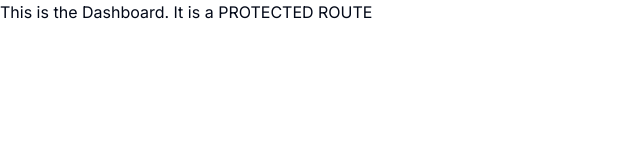
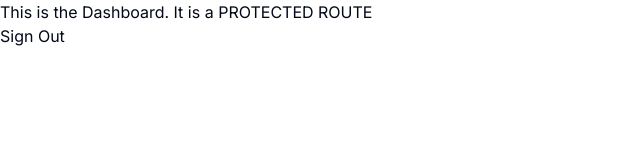
Before and after one commit to MbuguaNgigi50/Next-Auth-Implementation, a Next.js app: page /dashboard in a window 1280 px wide. Shown: the top 160 px of the page, without its empty margins (0-640 px from the left). Built offline with nearby package versions, Linux system fonts and the light colour scheme.

Commit message:
Changes to Middleware

```diff
--- a/app/(application)/(root)/page.tsx
+++ b/app/(application)/(root)/page.tsx
@@ -1,7 +1,10 @@
+import { LoginButton } from "../../auth";
+
 export default function Home() {
   return (
-    <div>
-      This is the homepage
-    </div>
-  )
+		<main>
+			<div>This is the homepage</div>
+			<LoginButton />
+		</main>
+	);
 }
--- a/app/(application)/dashboard/page.tsx
+++ b/app/(application)/dashboard/page.tsx
@@ -1,3 +1,10 @@
+import { LogoutButton } from "../../auth";
+
 export default function Dashboard() {
-	return <div>This is the Dashboard. It is a PROTECTED ROUTE</div>;
+	return (
+		<main>
+			<div>This is the Dashboard. It is a PROTECTED ROUTE</div>
+			<LogoutButton />
+		</main>
+	);
 }
--- /dev/null
+++ b/app/auth.tsx
@@ -0,0 +1,21 @@
+'use client'
+
+import { signIn, signOut } from "next-auth/react"
+
+export const LogoutButton = () => {
+    return (
+        <div>
+            <button onClick={() => signOut() }>
+                Sign Out
+            </button>
+        </div>
+    )
+}
+
+export const LoginButton = () => {
+	return (
+		<div>
+			<button onClick={() => signIn()}>Sign In</button>
+		</div>
+	);
+};
--- a/components/loginForm.tsx
+++ b/components/loginForm.tsx
@@ -50,8 +50,8 @@ export function UserLoginAuthForm({
 			});
 			if (!res?.error) {
 				//redirect to the sign in page
-				toast.success('Login Successful')
 				router.push(callbackUrl);
+				toast.success("Login Successful");
 				//TODO ADD A TOAST NOTIFICATION FEATURE THAT WILL SHOW THE USER THAT THE LOGIN PROCESS WAS SUCCESSFUL
 			} else {
 				toast.error("Invalid Email or Password");
--- a/middleware.ts
+++ b/middleware.ts
@@ -16,8 +16,13 @@ The Middleware is going to be applied to the entire application apart from the f
 
 All other Routes not stated here will be protected by the Next-Auth.js Middleware
 */
+
 export const config = {
+	matcher: ['/dashboard']
+}
+/*export const config = {
 	matcher: [
 		"/((?!|register|api|login|password-reset|about|faqs|features|pricing|privacy-policy|terms-and-conditions|/).*)",
 	],
 };
+*/
```
